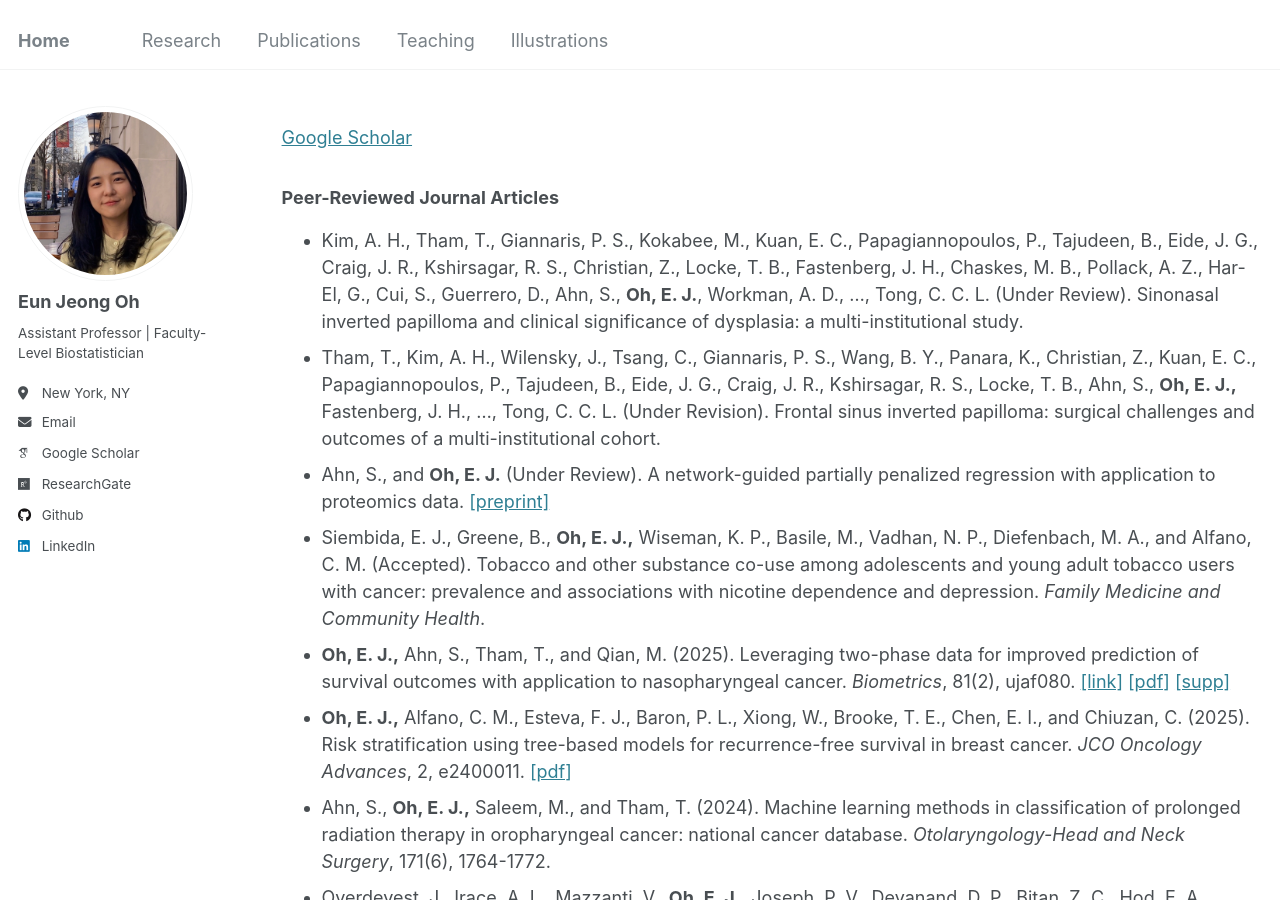
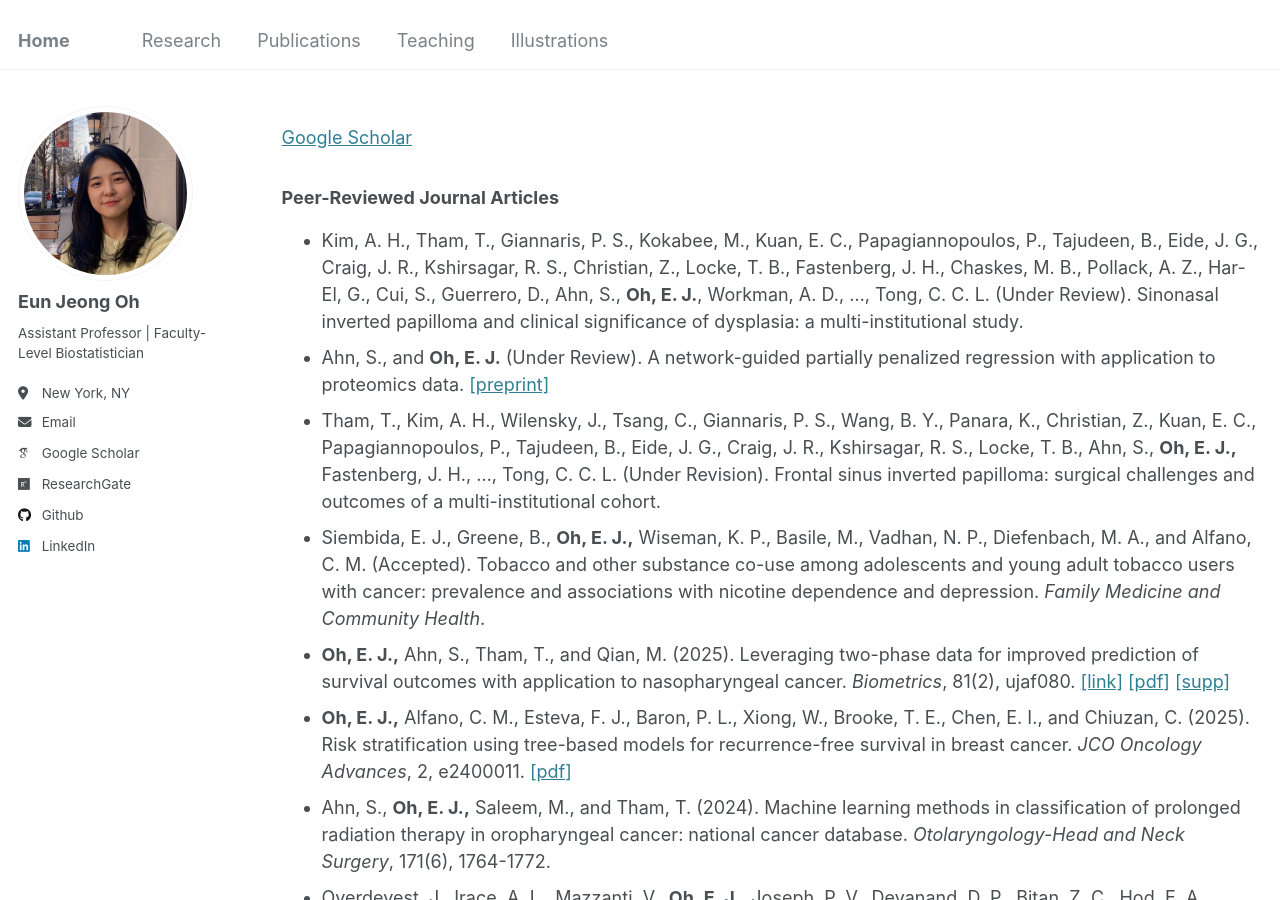
Before and after one commit to oheunj/oheunj.github.io, a Jekyll site: the page built from _pages/publications.md, in a window 1280 px wide and 900 px high. Built offline with Jekyll 4.4.1, drawn with Linux system fonts in a browser that asks for light colours; some web fonts are replaced.

```diff
--- a/_pages/publications.md
+++ b/_pages/publications.md
@@ -13,8 +13,8 @@ redirect_from:
 
 ### Peer-Reviewed Journal Articles
 * Kim, A. H., Tham, T., Giannaris, P. S., Kokabee, M., Kuan, E. C., Papagiannopoulos, P., Tajudeen, B., Eide, J. G., Craig, J. R., Kshirsagar, R. S., Christian, Z., Locke, T. B., Fastenberg, J. H., Chaskes, M. B., Pollack, A. Z., Har-El, G., Cui, S., Guerrero, D., Ahn, S., __Oh, E. J.__, Workman, A. D., ..., Tong, C. C. L. (Under Review). Sinonasal inverted papilloma and clinical significance of dysplasia: a multi-institutional study.
+* Ahn, S., and __Oh, E. J.__ (Under Review). A network-guided partially penalized regression with application to proteomics data. [[preprint]](https://arxiv.org/pdf/2505.22986)
 * Tham, T., Kim, A. H., Wilensky, J., Tsang, C., Giannaris, P. S., Wang, B. Y., Panara, K., Christian, Z., Kuan, E. C., Papagiannopoulos, P., Tajudeen, B., Eide, J. G., Craig, J. R., Kshirsagar, R. S., Locke, T. B., Ahn, S., __Oh, E. J.,__ Fastenberg, J. H., ..., Tong, C. C. L. (Under Revision). Frontal sinus inverted papilloma: surgical challenges and outcomes of a multi-institutional cohort.
-* Ahn, S., and __Oh, E. J.__ (Under Review). A network-guided partially penalized regression with application to proteomics data. [[preprint]](https://arxiv.org/pdf/2505.22986)
 * Siembida, E. J., Greene, B., __Oh, E. J.,__ Wiseman, K. P., Basile, M., Vadhan, N. P., Diefenbach, M. A., and Alfano, C. M. (Accepted). Tobacco and other substance co-use among adolescents and young adult tobacco users with cancer: prevalence and associations with nicotine dependence and depression. _Family Medicine and Community Health_.
 * __Oh, E. J.,__ Ahn, S., Tham, T., and Qian, M. (2025). Leveraging two-phase data for improved prediction of survival outcomes with application to nasopharyngeal cancer. _Biometrics_, 81(2), ujaf080. [[link]](https://academic.oup.com/biometrics/article/doi/10.1093/biomtc/ujaf080/8174609?utm_source=authortollfreelink&utm_campaign=biometrics&utm_medium=email&guestAccessKey=3eeab5b5-3196-45c2-a2dc-26cd057f53c8) [[pdf]](https://oheunj.github.io/files/ujaf080.pdf) [[supp]](https://oheunj.github.io/files/BIOM_SuppMaterials_TwoPhaseSurv.pdf)
 * __Oh, E. J.,__ Alfano, C. M., Esteva, F. J., Baron, P. L., Xiong, W., Brooke, T. E., Chen, E. I., and  Chiuzan, C. (2025). Risk stratification using tree-based models for recurrence-free survival in breast cancer. _JCO Oncology Advances_, 2, e2400011. [[pdf]](https://ascopubs.org/doi/pdfdirect/10.1200/OA.24.00011)
```
